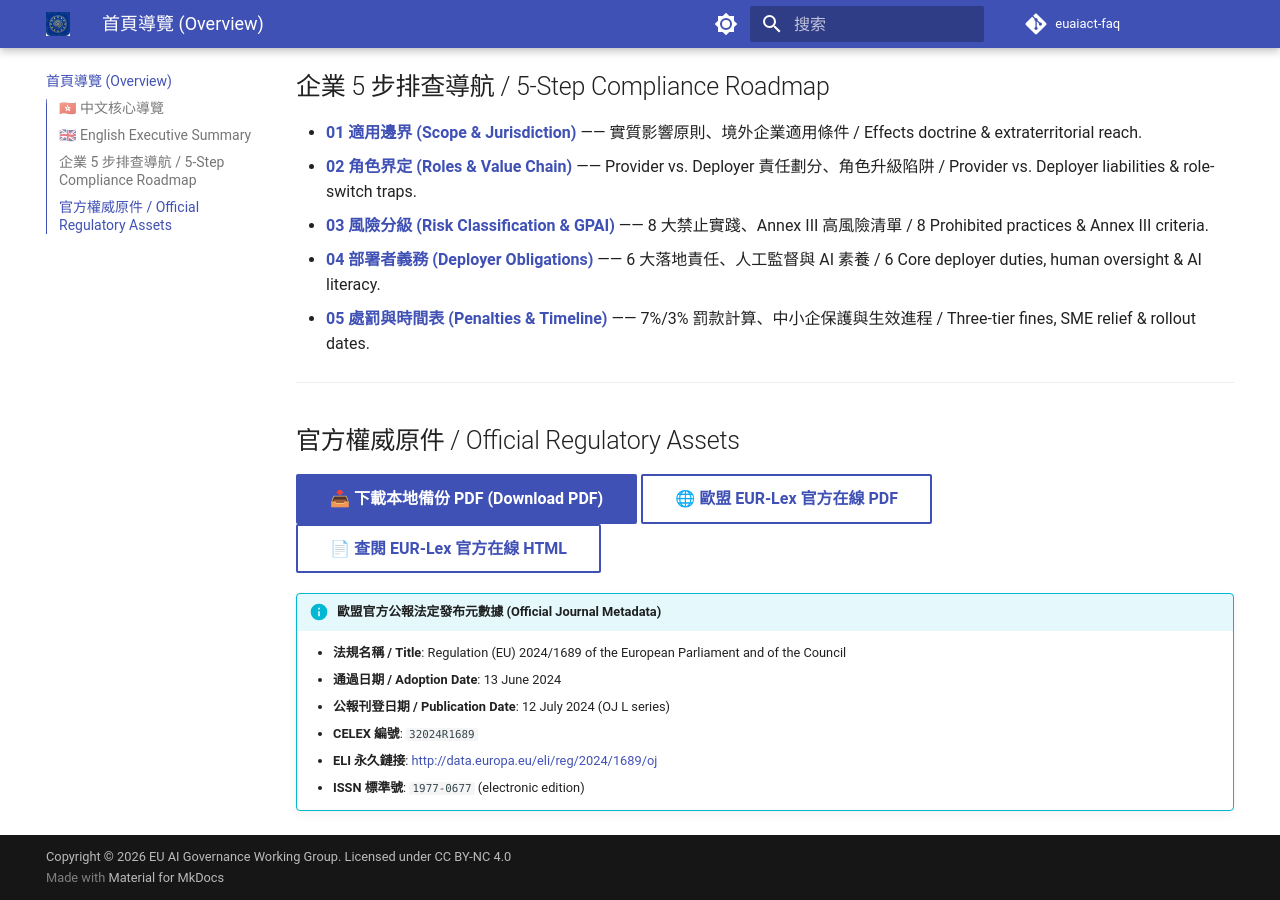
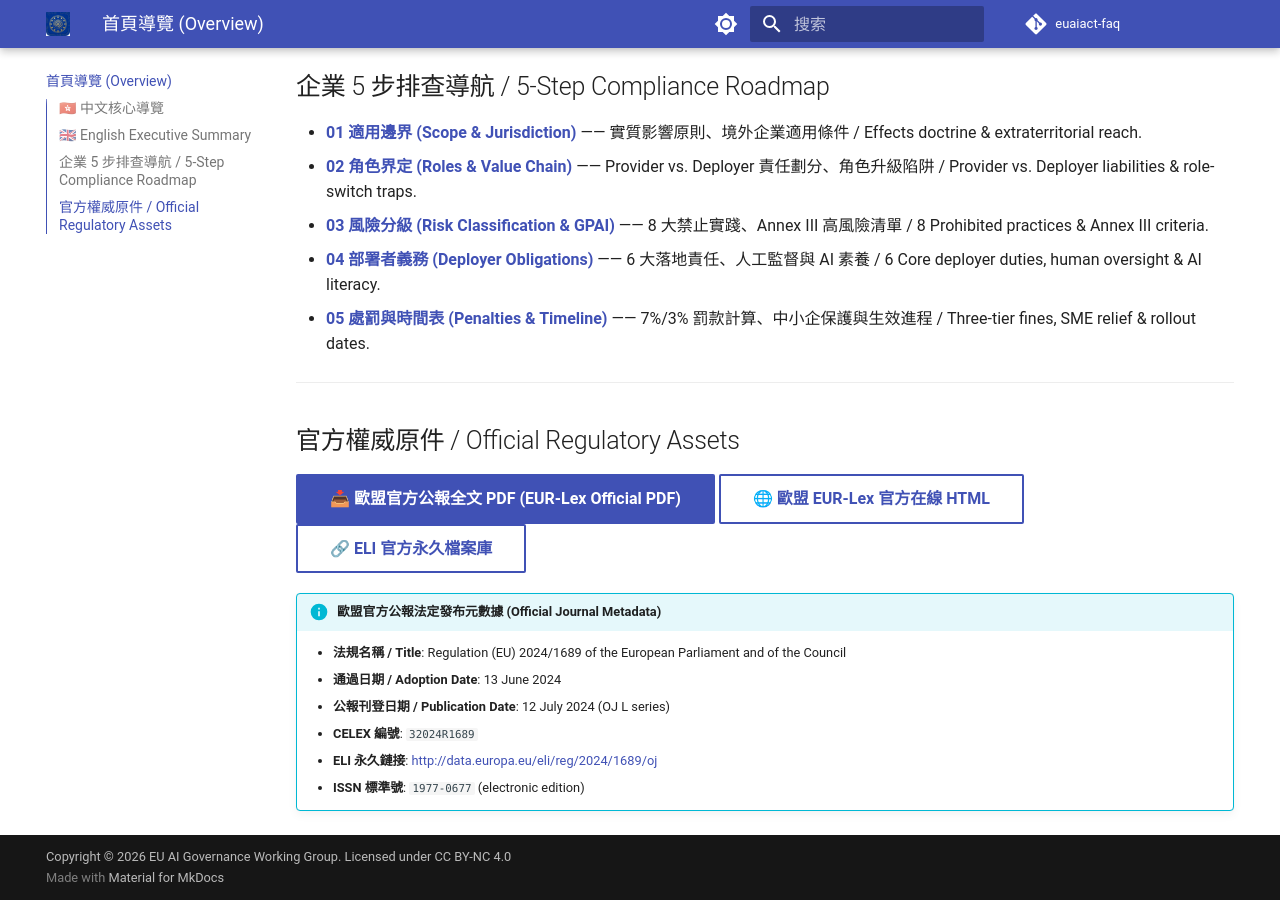
Before and after one commit to jackylawck/euaiact-faq, an MkDocs documentation site: the page built from docs/index.md, in a window 1280 px wide and 900 px high, scrolled down 1055 px. Built offline with MkDocs 1.6.1 and Material for MkDocs 9.7.7, drawn with Linux system fonts in a browser that asks for light colours.

Commit message:
Update index.md

```diff
--- a/docs/index.md
+++ b/docs/index.md
@@ -44,9 +44,9 @@ The European Union Artificial Intelligence Act (Regulation (EU) 2024/1689) repre
 
 ## 官方權威原件 / Official Regulatory Assets
 
-<a href="assets/official-eu-ai-act-2024-1689.pdf" download="official-eu-ai-act-2024-1689.pdf" class="md-button md-button--primary">📥 下載本地備份 PDF (Download PDF)</a>
-<a href="https://eur-lex.europa.eu/legal-content/EN/TXT/PDF/?uri=OJ:L_202401689" target="_blank" rel="noopener noreferrer" class="md-button">🌐 歐盟 EUR-Lex 官方在線 PDF</a>
-<a href="https://eur-lex.europa.eu/legal-content/EN/TXT/HTML/?uri=OJ:L_202401689" target="_blank" rel="noopener noreferrer" class="md-button">📄 查閱 EUR-Lex 官方在線 HTML</a>
+<a href="https://eur-lex.europa.eu/legal-content/EN/TXT/PDF/?uri=OJ:L_202401689" target="_blank" rel="noopener noreferrer" class="md-button md-button--primary">📥 歐盟官方公報全文 PDF (EUR-Lex Official PDF)</a>
+<a href="https://eur-lex.europa.eu/legal-content/EN/TXT/HTML/?uri=OJ:L_202401689" target="_blank" rel="noopener noreferrer" class="md-button">🌐 歐盟 EUR-Lex 官方在線 HTML</a>
+<a href="https://eur-lex.europa.eu/eli/reg/2024/1689/oj" target="_blank" rel="noopener noreferrer" class="md-button">🔗 ELI 官方永久檔案庫</a>
 
 !!! info "歐盟官方公報法定發布元數據 (Official Journal Metadata)"
     * **法規名稱 / Title**: Regulation (EU) 2024/1689 of the European Parliament and of the Council
```
